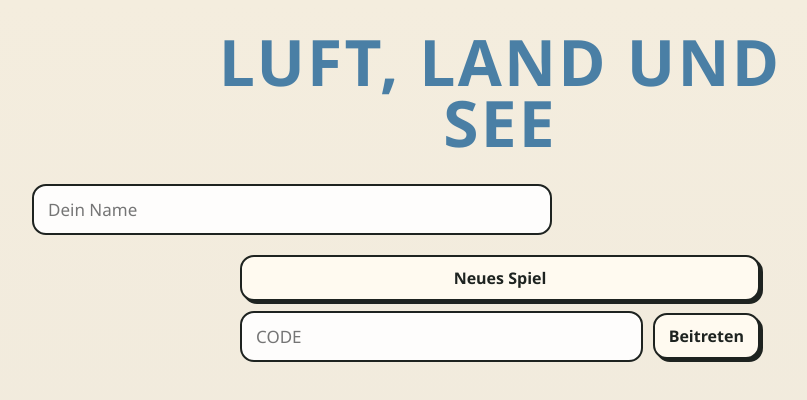
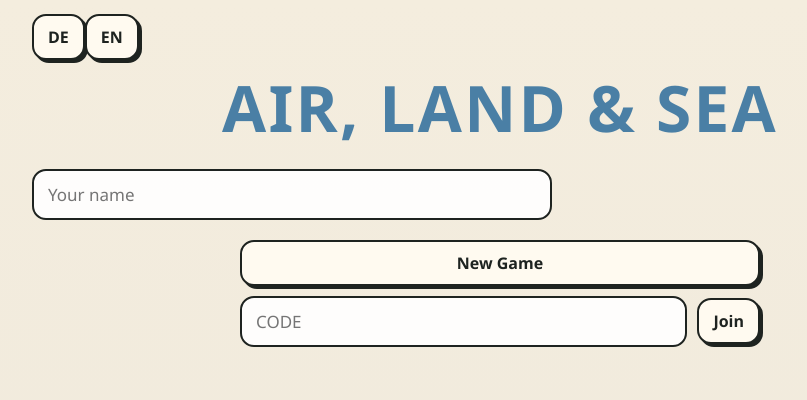
Before and after one commit to derB3rt/luft-land-see, a React (Vite) app: page / in a window 1280 px wide. Shown: the top 400 px of the page, without its empty margins (140-947 px from the left). Built offline with nearby package versions, Linux system fonts and the light colour scheme.

Commit message:
Add DE EN language switch

```diff
--- a/src/App.jsx
+++ b/src/App.jsx
@@ -2,11 +2,26 @@ import { useEffect, useRef, useState } from "react";
 import { db } from "./data.js";
 
 const SAVE_KEY = "als-state";
+const LANG_KEY = "als-lang";
 function getSaved() {
   try { return JSON.parse(localStorage.getItem(SAVE_KEY)) || {}; } catch { return {}; }
 }
 function remember(game, me, name) {
   localStorage.setItem(SAVE_KEY, JSON.stringify({ game, me, name }));
+}
+function getLang() {
+  const saved = localStorage.getItem(LANG_KEY);
+  if (saved === "de" || saved === "en") return saved;
+  return navigator.language?.toLowerCase().startsWith("de") ? "de" : "en";
+}
+
+const UI = {
+  de: { title: "Luft, Land und See", name: "Dein Name", newGame: "Neues Spiel", join: "Beitreten", needName: "Bitte Namen eintragen.", notFound: "Spiel nicht gefunden.", full: "Spiel ist schon voll.", waiting: "Gib diesen Code deinem Mitspieler. Die Seite aktualisiert sich automatisch.", yourTurn: "Du bist dran.", isTurn: "ist dran.", hand: "Deine Hand", you: "Du", down: "verdeckt spielen", downCard: "? verdeckt", next: "Nächste Schlacht", newWar: "Neuer Krieg", winsWar: "gewinnt den Krieg", winsBattle: "gewinnt die Schlacht.", wrong: "Diese Karte gehört nach", anywhere: "Verdeckt geht überall.", logout: "Abmelden", notConfigured: "Die App ist hochgeladen, aber Supabase ist noch nicht konfiguriert." },
+  en: { title: "Air, Land & Sea", name: "Your name", newGame: "New Game", join: "Join", needName: "Please enter a name.", notFound: "Game not found.", full: "This game is already full.", waiting: "Share this code with your opponent. The page refreshes automatically.", yourTurn: "Your turn.", isTurn: "is up.", hand: "Your hand", you: "You", down: "play face down", downCard: "? face down", next: "Next battle", newWar: "New war", winsWar: "wins the war", winsBattle: "wins the battle.", wrong: "This card belongs to", anywhere: "Face down works anywhere.", logout: "Logout", notConfigured: "The app is uploaded, but Supabase is not configured yet." }
+};
+function theaterName(value, lang) {
+  if (lang !== "en") return value;
+  return value === "Luft" ? "Air" : value === "See" ? "Sea" : value;
 }
 
 const CARDS = [
@@ -38,18 +53,18 @@ function newRound(g) {
 function scoreStack(stack) {
   return stack.reduce((sum, e) => sum + (e.down ? 2 : card(e.id)[2]), 0);
 }
-function finishRound(g) {
+function finishRound(g, lang) {
   const wins = [0, 0];
-  const detail = theaters.map((t, i) => {
+  const detail = theaters.map((theater, i) => {
     const a = scoreStack(g.round.stacks[i][0]);
     const b = scoreStack(g.round.stacks[i][1]);
     const w = a === b ? g.first : a > b ? 0 : 1;
     wins[w]++;
-    return `${t}: ${a}:${b}`;
+    return `${theaterName(theater, lang)}: ${a}:${b}`;
   });
   const winner = wins[0] >= 2 ? 0 : 1;
   g.players[winner].vp += 6;
-  g.last = `${g.players[winner].name} gewinnt die Schlacht. ${detail.join(" · ")}`;
+  g.last = `${g.players[winner].name} ${UI[lang].winsBattle} ${detail.join(" · ")}`;
   g.first = 1 - g.first;
   g.status = g.players[winner].vp >= 12 ? "finished" : "between";
   g.winner = g.status === "finished" ? winner : null;
@@ -70,6 +85,8 @@ async function saveGame(g) {
 }
 
 export default function App() {
+  const [lang, setLangState] = useState(getLang);
+  const t = UI[lang];
   const [saved] = useState(getSaved);
   const [name, setName] = useState(saved.name || "");
   const [join, setJoin] = useState("");
@@ -81,30 +98,32 @@ export default function App() {
   const ref = useRef(game);
   ref.current = game;
 
+  function setLang(next) { localStorage.setItem(LANG_KEY, next); setLangState(next); }
+
   useEffect(() => {
     if (!game?.code || !db) return;
-    const t = setInterval(async () => {
+    const timer = setInterval(async () => {
       const fresh = await readGame(game.code);
       if (fresh && fresh.version > (ref.current?.version || 0)) { setGame(fresh); remember(fresh, me, name); }
     }, 2000);
-    return () => clearInterval(t);
+    return () => clearInterval(timer);
   }, [game?.code, me, name]);
 
   function logout() { localStorage.removeItem(SAVE_KEY); setGame(null); setMe(null); setSelected(null); setDown(false); setJoin(""); setError(""); }
   async function create() {
-    if (!name.trim()) return setError("Bitte Namen eintragen.");
+    if (!name.trim()) return setError(t.needName);
     const g = { code: code(), status: "waiting", players: [{ name: name.trim(), vp: 0 }, null], first: 0, round: null, last: "", winner: null, version: 0 };
     const savedGame = await saveGame(g);
     remember(savedGame, 0, name.trim());
     setGame(savedGame); setMe(0); setError("");
   }
   async function joinGame() {
-    if (!name.trim()) return setError("Bitte Namen eintragen.");
+    if (!name.trim()) return setError(t.needName);
     const g = await readGame(join.trim().toUpperCase());
-    if (!g) return setError("Spiel nicht gefunden.");
+    if (!g) return setError(t.notFound);
     const existing = g.players.findIndex(p => p?.name?.toLowerCase() === name.trim().toLowerCase());
     if (existing >= 0) { remember(g, existing, name.trim()); setGame(g); setMe(existing); return; }
-    if (g.players[1]) return setError("Spiel ist schon voll.");
+    if (g.players[1]) return setError(t.full);
     g.players[1] = { name: name.trim(), vp: 0 };
     g.first = Math.floor(Math.random() * 2);
     newRound(g);
@@ -123,31 +142,32 @@ export default function App() {
   function play(ti) {
     if (!selected || game.round.turn !== me || game.status !== "playing") return;
     const c = card(selected);
-    if (!down && c[1] !== theaters[ti]) return setError(`Diese Karte gehört nach ${c[1]}. Verdeckt geht überall.`);
+    if (!down && c[1] !== theaters[ti]) return setError(`${t.wrong} ${theaterName(c[1], lang)}. ${t.anywhere}`);
     mutate(g => {
       const h = g.round.hands[me];
       h.splice(h.indexOf(selected), 1);
       g.round.stacks[ti][me].push({ id: selected, down });
-      if (g.round.hands[0].length === 0 && g.round.hands[1].length === 0) finishRound(g);
+      if (g.round.hands[0].length === 0 && g.round.hands[1].length === 0) finishRound(g, lang);
       else g.round.turn = 1 - me;
     });
   }
   function next() { mutate(g => newRound(g)); }
   function reset() { mutate(g => { g.players.forEach(p => p.vp = 0); g.first = 1 - g.first; g.winner = null; newRound(g); }); }
 
-  if (!db) return <Shell><h1>Luft, Land und See</h1><p>Die App ist hochgeladen, aber Supabase ist noch nicht konfiguriert.</p></Shell>;
-  if (!game) return <Shell><h1>Luft, Land und See</h1><input placeholder="Dein Name" value={name} onChange={e => setName(e.target.value)} /><button onClick={create}>Neues Spiel</button><div className="row"><input placeholder="CODE" value={join} maxLength={4} onChange={e => setJoin(e.target.value.toUpperCase())} /><button onClick={joinGame}>Beitreten</button></div>{error && <b>{error}</b>}</Shell>;
-  if (game.status === "waiting") return <Shell><button className="logout" onClick={logout}>Abmelden</button><h1>Code: {game.code}</h1><p>Gib diesen Code deinem Mitspieler. Die Seite aktualisiert sich automatisch.</p></Shell>;
+  if (!db) return <Shell><Topbar lang={lang} setLang={setLang} /><h1>{t.title}</h1><p>{t.notConfigured}</p></Shell>;
+  if (!game) return <Shell><Topbar lang={lang} setLang={setLang} /><h1>{t.title}</h1><input placeholder={t.name} value={name} onChange={e => setName(e.target.value)} /><button onClick={create}>{t.newGame}</button><div className="row"><input placeholder="CODE" value={join} maxLength={4} onChange={e => setJoin(e.target.value.toUpperCase())} /><button onClick={joinGame}>{t.join}</button></div>{error && <b>{error}</b>}</Shell>;
+  if (game.status === "waiting") return <Shell><Topbar lang={lang} setLang={setLang} onLogout={logout} t={t} /><h1>Code: {game.code}</h1><p>{t.waiting}</p></Shell>;
 
   const opp = 1 - me;
   return <Shell>
-    <button className="logout" onClick={logout}>Abmelden</button>
+    <Topbar lang={lang} setLang={setLang} onLogout={logout} t={t} />
     <header><b>{game.players[me].name}: {game.players[me].vp}</b><span>{game.code}</span><b>{game.players[opp]?.name}: {game.players[opp]?.vp}</b></header>
     {game.last && <p className="notice">{game.last}</p>}
-    {game.status === "finished" ? <div className="notice"><h2>{game.players[game.winner].name} gewinnt den Krieg</h2><button onClick={reset}>Neuer Krieg</button></div> : game.status === "between" ? <button onClick={next}>Nächste Schlacht</button> : <p className="turnline">{game.round.turn === me ? "Du bist dran." : `${game.players[game.round.turn].name} ist dran.`}</p>}
-    <main>{theaters.map((t, ti) => <section key={t} onClick={() => play(ti)} style={{ borderColor: colors[t] }}><h2 style={{ color: colors[t] }}>{t}</h2><Side title={game.players[opp]?.name} stack={game.round.stacks[ti][opp]} /><Side title="Du" stack={game.round.stacks[ti][me]} /></section>)}</main>
-    {game.status === "playing" && <><h3>Deine Hand</h3><div className="hand">{game.round.hands[me].map(id => { const c = card(id); return <button key={id} className={selected === id ? "sel" : ""} onClick={() => { setSelected(id); setDown(false); }}><b>{c[2]} {c[3]}</b><small>{c[1]}</small></button>; })}</div>{selected && <label><input type="checkbox" checked={down} onChange={e => setDown(e.target.checked)} /> verdeckt spielen</label>}</>}
+    {game.status === "finished" ? <div className="notice"><h2>{game.players[game.winner].name} {t.winsWar}</h2><button onClick={reset}>{t.newWar}</button></div> : game.status === "between" ? <button onClick={next}>{t.next}</button> : <p className="turnline">{game.round.turn === me ? t.yourTurn : `${game.players[game.round.turn].name} ${t.isTurn}`}</p>}
+    <main>{theaters.map((theater, ti) => <section key={theater} onClick={() => play(ti)} style={{ borderColor: colors[theater] }}><h2 style={{ color: colors[theater] }}>{theaterName(theater, lang)}</h2><Side title={game.players[opp]?.name} stack={game.round.stacks[ti][opp]} lang={lang} /><Side title={t.you} stack={game.round.stacks[ti][me]} lang={lang} /></section>)}</main>
+    {game.status === "playing" && <><h3>{t.hand}</h3><div className="hand">{game.round.hands[me].map(id => { const c = card(id); return <button key={id} className={selected === id ? "sel" : ""} onClick={() => { setSelected(id); setDown(false); }}><b>{c[2]} {c[3]}</b><small>{theaterName(c[1], lang)}</small></button>; })}</div>{selected && <label><input type="checkbox" checked={down} onChange={e => setDown(e.target.checked)} /> {t.down}</label>}</>}
   </Shell>;
 }
-function Side({ title, stack }) { return <div><small>{title} · {scoreStack(stack)}</small>{stack.map((e, i) => { const c = card(e.id); return <div className="card" key={i}>{e.down ? "? verdeckt" : `${c[2]} ${c[3]}`}</div>; })}</div>; }
+function Topbar({ lang, setLang, onLogout, t }) { return <div className="topbar"><div className="langswitch"><button className={lang === "de" ? "active" : ""} onClick={() => setLang("de")}>DE</button><button className={lang === "en" ? "active" : ""} onClick={() => setLang("en")}>EN</button></div>{onLogout && <button className="logout" onClick={onLogout}>{t.logout}</button>}</div>; }
+function Side({ title, stack, lang }) { return <div><small>{title} · {scoreStack(stack)}</small>{stack.map((e, i) => { const c = card(e.id); return <div className="card" key={i}>{e.down ? UI[lang].downCard : `${c[2]} ${c[3]}`}</div>; })}</div>; }
 function Shell({ children }) { return <div className="app">{children}</div>; }
```
